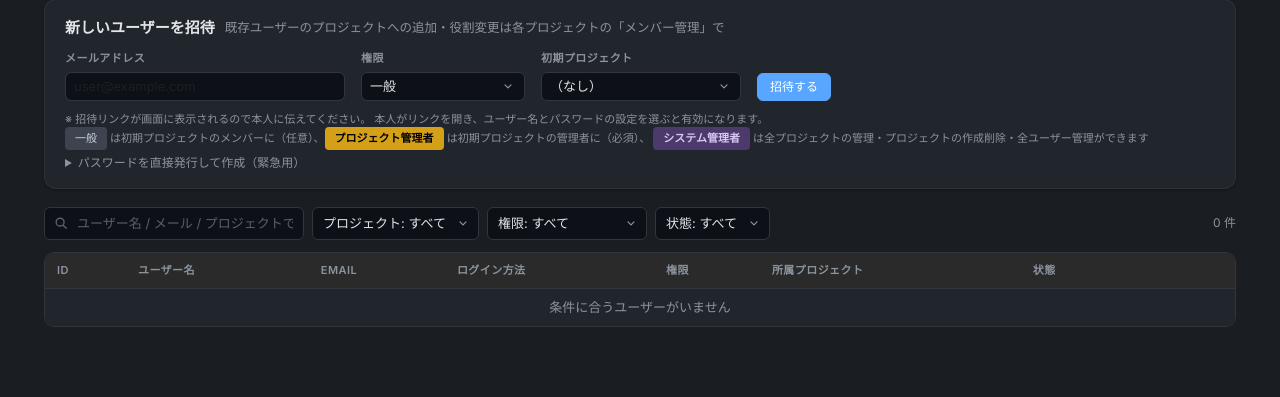
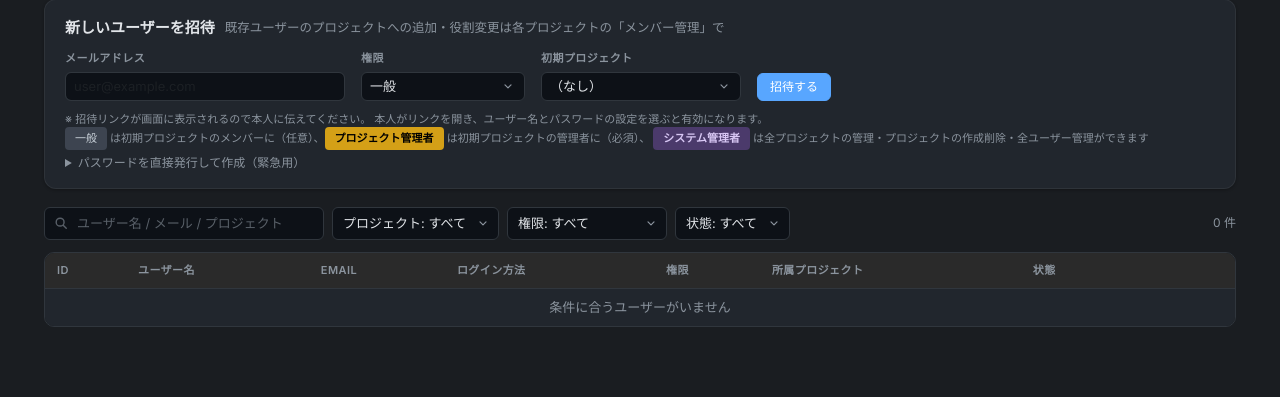
Before and after one commit to oTAMAKOo/UniModules.SendReportServer, a FastAPI app: template app/templates/user_list.html in a window 1280 px wide. Shown: the part 123-520 px from the top of the page. Run offline with FastAPI, Linux system fonts and the light colour scheme; the template is opened without the code that fills it, so the values that code supplies are empty; parts of the project's set-up code (start-up, migrations or seed data) failed here and were passed over.

Commit message:
絞り込み欄: プレースホルダーが見切れないよう文言を短くし、幅を広げた
「〜で絞り込み」を落として対象だけを示し、入力欄を 280px にした。
省いた説明は title 属性に残している。

Co-Authored-By: Claude Opus 5 <noreply@anthropic.com>

```diff
--- a/app/templates/_user_styles.html
+++ b/app/templates/_user_styles.html
@@ -54,7 +54,7 @@
     .filter-input-wrap { position: relative; display: inline-flex; align-items: center; }
     .filter-input-wrap .filter-icon { position: absolute; left: 10px; width: 14px; height: 14px; color: var(--text-secondary); opacity: 0.6; pointer-events: none; }
     .filter-input {
-        width: 260px;
+        width: 280px;
         padding: 6px 10px 6px 32px;
         font-size: 13px;
         background: var(--bg-input);
--- a/app/templates/project_members.html
+++ b/app/templates/project_members.html
@@ -85,7 +85,7 @@
 <div class="user-filter">
     <span class="filter-input-wrap">
         <svg class="filter-icon" viewBox="0 0 16 16" fill="none" stroke="currentColor" stroke-width="1.6"><circle cx="7" cy="7" r="4.5"/><path d="M10.5 10.5 14 14" stroke-linecap="round"/></svg>
-        <input type="text" class="filter-input" placeholder="ユーザー名 / メールで絞り込み" oninput="applyUserFilter()" autocomplete="off">
+        <input type="text" class="filter-input" placeholder="ユーザー名 / メール" title="ユーザー名・メールアドレスで絞り込みます（空白区切りで AND）" oninput="applyUserFilter()" autocomplete="off">
     </span>
     <select class="filter-select" data-filter-attr="roles" onchange="applyUserFilter()" title="役割で絞り込み">
         <option value="">役割: すべて</option>
--- a/app/templates/user_list.html
+++ b/app/templates/user_list.html
@@ -118,7 +118,7 @@
 <div class="user-filter">
     <span class="filter-input-wrap">
         <svg class="filter-icon" viewBox="0 0 16 16" fill="none" stroke="currentColor" stroke-width="1.6"><circle cx="7" cy="7" r="4.5"/><path d="M10.5 10.5 14 14" stroke-linecap="round"/></svg>
-        <input type="text" class="filter-input" placeholder="ユーザー名 / メール / プロジェクトで絞り込み" oninput="applyUserFilter()" autocomplete="off">
+        <input type="text" class="filter-input" placeholder="ユーザー名 / メール / プロジェクト" title="ユーザー名・メールアドレス・所属プロジェクトで絞り込みます（空白区切りで AND）" oninput="applyUserFilter()" autocomplete="off">
     </span>
     <select class="filter-select" data-filter-attr="projects" onchange="applyUserFilter()" title="所属プロジェクトで絞り込み">
         <option value="">プロジェクト: すべて</option>
```
